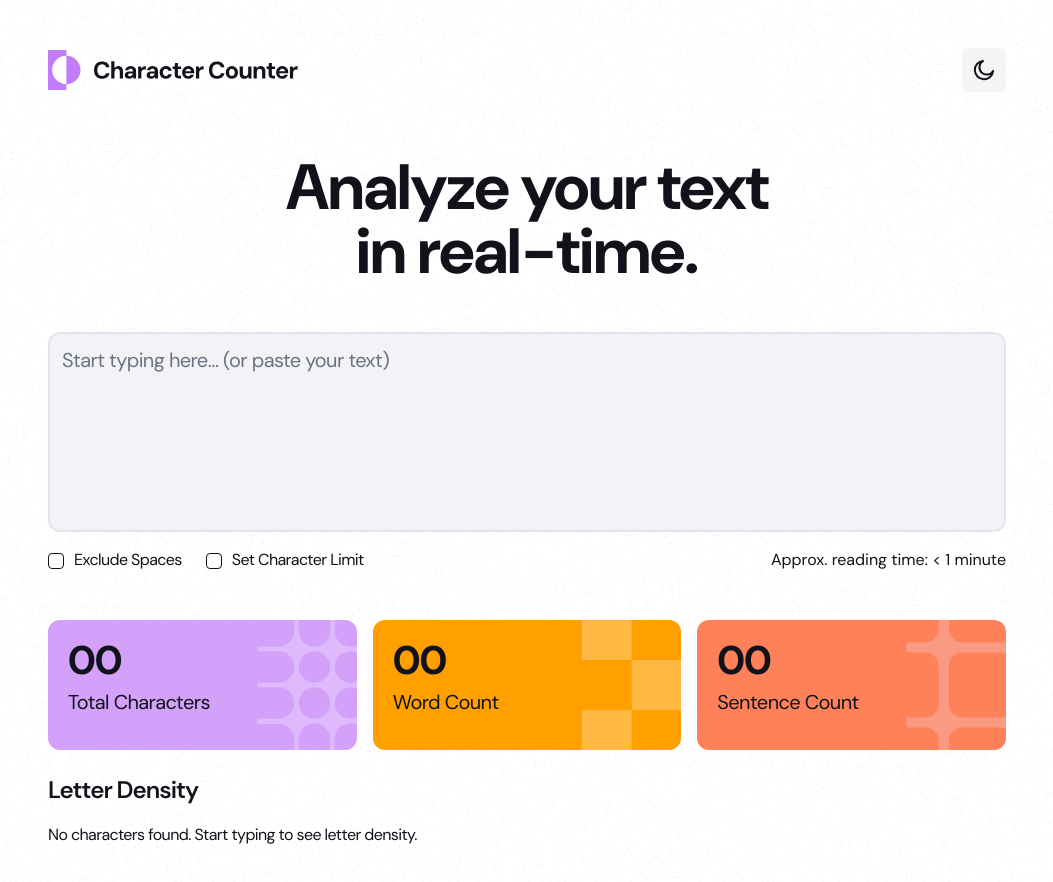
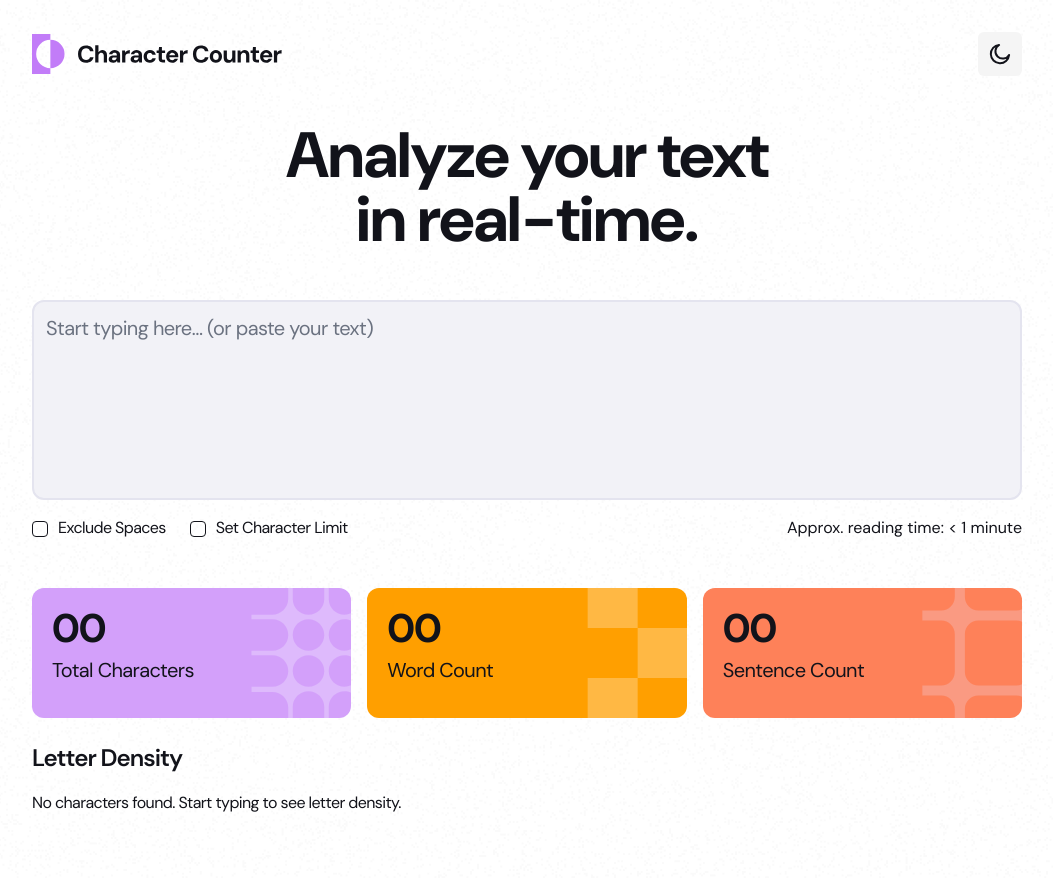
Before and after one commit to cmppoon/frontendmentor-character-counter, a Next.js app: page / in a window 1280 px wide. Shown: the top 882 px of the page, without its empty margins (113-1166 px from the left). Built offline with nearby package versions, Linux system fonts and the light colour scheme.

Commit message:
dark theme by default

```diff
--- a/src/app/layout.tsx
+++ b/src/app/layout.tsx
@@ -21,7 +21,7 @@ export default function RootLayout({
   children: React.ReactNode;
 }>) {
   return (
-    <html lang="en">
+    <html lang="en" className="dark">
       <body className={`${dmSans.className} min-h-fit antialiased`}>
         <ThemeProvider />
         {children}
--- a/src/app/page.tsx
+++ b/src/app/page.tsx
@@ -65,7 +65,7 @@ export default function Home() {
     <main className="relative pb-8 text-neutral-900 sm:pb-16 sm:pt-8 dark:text-neutral-100">
       <Background />
       <div className="sm:mx-auto sm:max-w-[990px]">
-        <div className="flex items-center justify-between p-4">
+        <div className="flex items-center justify-between">
           <Logo />
           <ThemeSwitcher className="h-[32px] w-[32px] rounded-md bg-neutral-100 p-1.5 sm:h-[44px] sm:w-[44px] sm:p-[11px] dark:bg-neutral-700" />
         </div>
@@ -75,7 +75,7 @@ export default function Home() {
             Analyze your text in real-time.
           </h1>
         </div>
-        <div className="flex flex-col items-start space-y-4 px-4">
+        <div className="flex flex-col items-start space-y-4">
           <textarea
             className={`h-[200px] w-full resize-none rounded-xl border-2 bg-neutral-400 p-3 text-[20px] font-normal leading-[28px] tracking-[-0.6px] text-neutral-700 focus:ring-0 dark:bg-neutral-800 dark:text-neutral-200 dark:placeholder:text-neutral-200 ${
               error
@@ -154,7 +154,7 @@ export default function Home() {
           </div>
         </div>
 
-        <div className="mt-10 space-y-6 px-4 sm:mt-12">
+        <div className="mt-10 space-y-6 sm:mt-12">
           <div className="text-neutral-900 max-sm:space-y-4 sm:grid sm:w-full sm:grid-cols-3 sm:gap-x-4">
             <div className="relative z-10 h-[130px] rounded-xl bg-purple-400 p-5">
               <h2 className="mb-2 text-[40px] font-bold leading-none tracking-tight">
```
